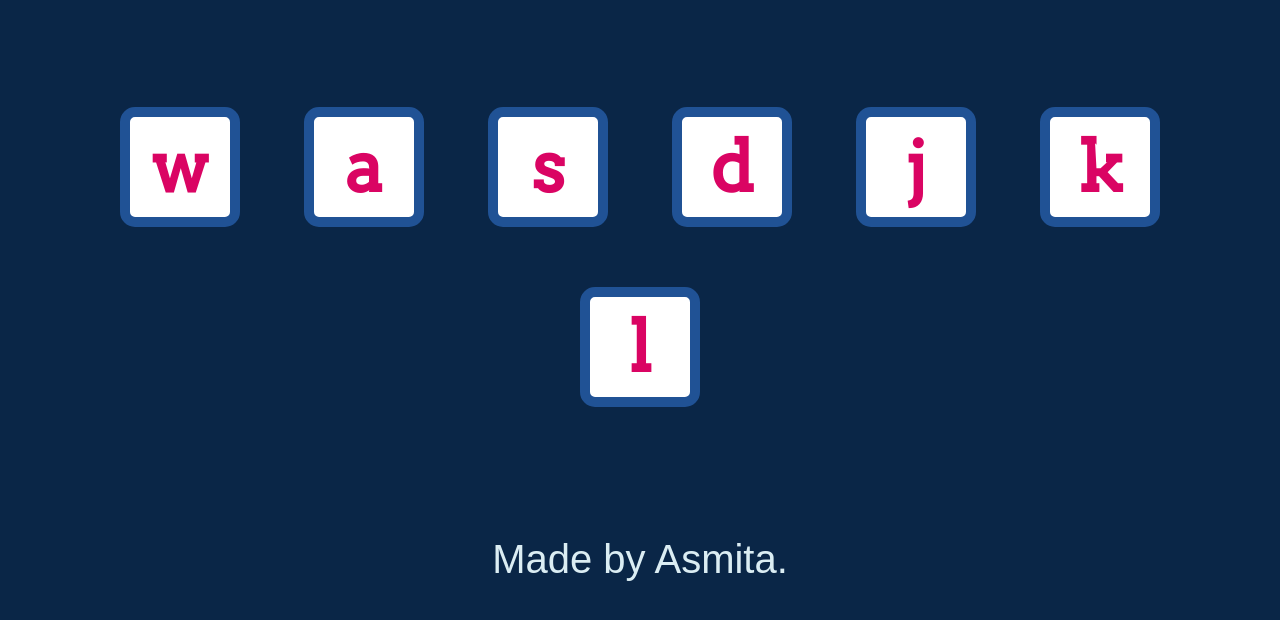
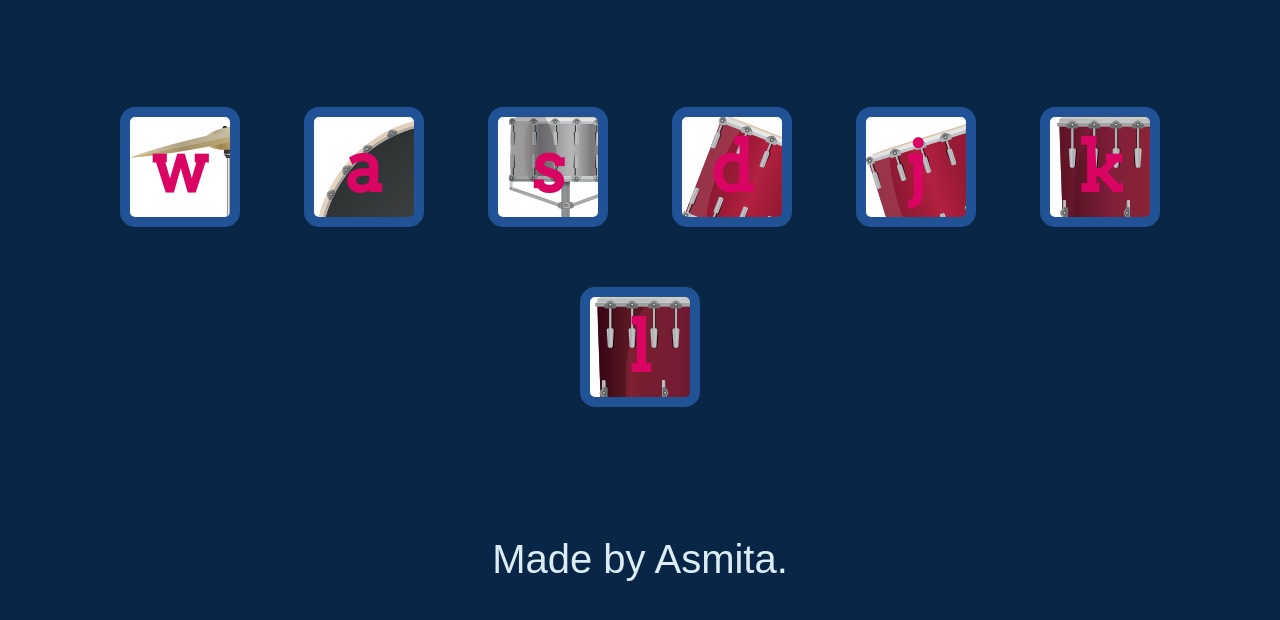
Before and after one commit to AsmitaSagarkar/Music_Website, a plain HTML site: page index.html in a window 1280 px wide. Shown: the part 144-764 px from the top of the page. Drawn offline with Linux system fonts and the light colour scheme; the site is published under a folder, as on GitHub Pages, so addresses that start at the root find nothing.

Commit message:
File updated

```diff
--- a/style.css
+++ b/style.css
@@ -14,38 +14,38 @@ h1{
 }
 .w
 {
-    background-image: url("/crash.png");
+    background-image: url("crash.png");
 
 
 }
 .a
 {
-    background-image: url("/kick.png");
+    background-image: url("kick.png");
 
 }
 .s
 {
-    background-image: url("/snare.png");
+    background-image: url("snare.png");
 
 }
 .d
 {
-    background-image: url("/tom1.png");
+    background-image: url("tom1.png");
 
 }
 .j
 {
-    background-image: url("/tom2.png");
+    background-image: url("tom2.png");
 
 }
 .k
 {
-    background-image: url("/tom3.png");
+    background-image: url("tom3.png");
 
 }
 .l
 {
-    background-image: url("/tom4.png");
+    background-image: url('tom4.png');
 
 }
 .pressed{
```
